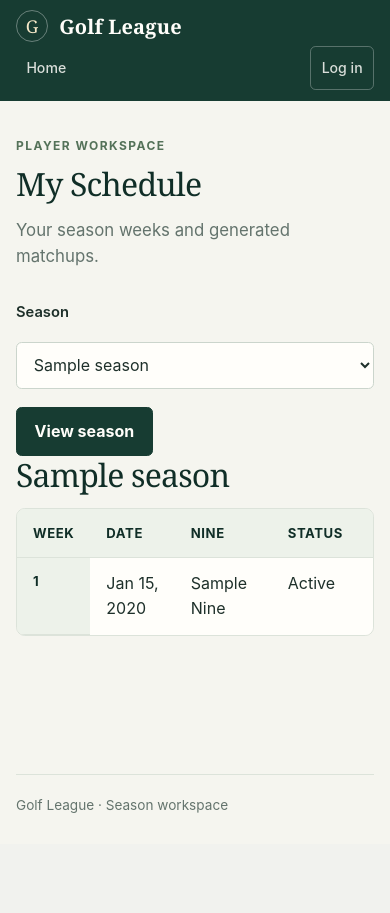
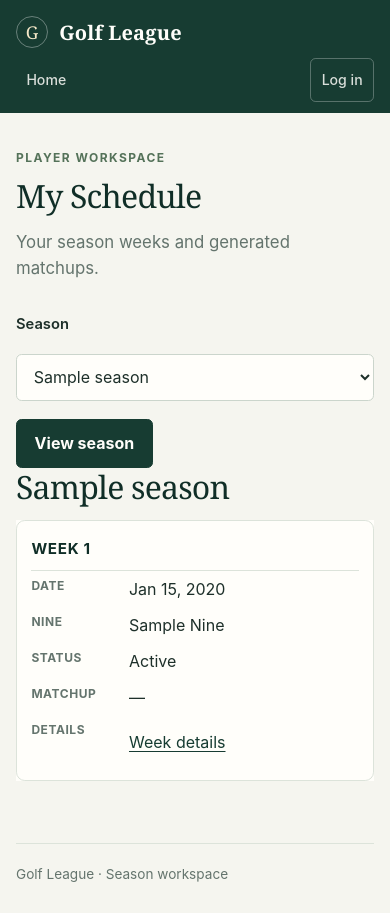
Before and after one commit to adhatcher-org/golf_league, a FastAPI app: template templates/player/my_schedule.html in a window 390 px wide. Before the commit the page ends 813 px from the top, so only its background shows below. Run offline with FastAPI, Linux system fonts and the light colour scheme; the template is opened without the code that fills it: most values are stand-ins (such as "Sample title", 1, 10 or a date in 2020); parts of the project's set-up code (start-up, migrations or seed data) failed here and were passed over.

Commit message:
GL-61 candidate: attempt 1

```diff
--- a/golf_league/routers/admin_courses.py
+++ b/golf_league/routers/admin_courses.py
@@ -388,7 +388,9 @@ async def hole_grid_form(
     if grid is None:
         raise HTTPException(status_code=status.HTTP_404_NOT_FOUND, detail="Not found")
     course, holes, tee_sets = grid
-    return _templates(request).TemplateResponse(request, "admin/courses/holes.html", _grid_context(request, course=course, holes=holes, tee_sets=tee_sets))
+    context = _grid_context(request, course=course, holes=holes, tee_sets=tee_sets)
+    context["saved"] = request.query_params.get("saved") == "1"
+    return _templates(request).TemplateResponse(request, "admin/courses/holes.html", context)
 
 
 @router.post("/admin/courses/{course_id}/holes")
@@ -414,7 +416,7 @@ async def save_hole_grid_submit(
         return _templates(request).TemplateResponse(request, "admin/courses/holes.html", _grid_context(request, course=course, holes=current_holes, tee_sets=tee_sets, errors={"grid": "Enter a complete valid grid."}), status_code=status.HTTP_422_UNPROCESSABLE_ENTITY)
     except CourseValidationError as exc:
         return _templates(request).TemplateResponse(request, "admin/courses/holes.html", _grid_context(request, course=course, holes=current_holes, tee_sets=tee_sets, errors=exc.errors), status_code=status.HTTP_422_UNPROCESSABLE_ENTITY)
-    return RedirectResponse(url=f"/admin/courses/{course_id}/holes", status_code=status.HTTP_303_SEE_OTHER)
+    return RedirectResponse(url=f"/admin/courses/{course_id}/holes?saved=1", status_code=status.HTTP_303_SEE_OTHER)
 
 
 @router.post("/admin/courses/{course_id}/tees/{tee_set_id}/delete")
--- a/static/app.css
+++ b/static/app.css
@@ -80,6 +80,7 @@ a:hover {
 }
 
 .brand {
+    min-height: 2.75rem;
     display: inline-flex;
     align-items: center;
     gap: 0.7rem;
@@ -433,7 +434,10 @@ p.error::before,
 .config-note { max-width: 42rem; font-size: 0.9rem; }
 
 .table-wrap {
-    overflow: hidden;
+    /* A wide table scrolls inside its own region; position: relative keeps
+       absolutely positioned (visually hidden) content inside it (F1, F2). */
+    position: relative;
+    overflow-x: auto;
     border: 1px solid var(--line);
     border-radius: 0.55rem;
     background: var(--surface);
@@ -748,6 +752,13 @@ tbody tr:hover {
 
 .visually-hidden {
     position: absolute;
+    /* Pinned to the containing block's corner so a hidden label can never
+       sit past the right edge and widen the page (F2). */
+    top: 0;
+    left: 0;
+    margin: -1px;
+    padding: 0;
+    border: 0;
     width: 1px;
     height: 1px;
     overflow: hidden;
@@ -960,6 +971,8 @@ button:disabled:hover {
 
 .import-row__source summary {
     width: fit-content;
+    min-height: 2.75rem;
+    padding: 0.65rem 0;
     cursor: pointer;
 }
 
@@ -1200,7 +1213,9 @@ button:disabled:hover {
 
     .import-fields__header,
     .import-fields {
-        grid-template-columns: 20ch 15ch 25ch 35ch 13ch 8ch 5ch;
+        /* rem, not ch: the header and the inputs use different font sizes,
+           so ch columns drifted apart (F13). */
+        grid-template-columns: 11rem 8rem 12rem 17rem 8rem 6.5rem 5rem;
         column-gap: 0.6rem;
         width: max-content;
         min-width: 100%;
@@ -1352,8 +1367,8 @@ button:disabled:hover {
     top: 0.8rem;
     right: 0.8rem;
     display: grid;
-    width: 2.75rem;
-    min-height: 2.75rem;
+    width: 3rem;
+    min-height: 3rem;
     padding: 0;
     place-items: center;
     border: 1px solid var(--line);
@@ -1383,3 +1398,79 @@ button:disabled:hover {
     .opponent-dialog,
     .opponent-dialog::backdrop { animation: none; }
 }
+
+/* --- Release fixes (GL-61 browser run) ------------------------------------ */
+
+[hidden] { display: none !important; }
+
+.golfer-table-wrap,
+.season-roster__table-wrap,
+.week-preview,
+.import-roster { position: relative; }
+
+/* F3: grid items default to min-width:auto, which let the file input and the
+   CSV sample push the form past a 390px screen. */
+label > input,
+label > select,
+label > textarea { min-width: 0; max-width: 100%; }
+input[type="file"] { max-width: 100%; }
+pre { max-width: 100%; overflow-x: auto; }
+.wrap-pre { white-space: pre-wrap; overflow-wrap: anywhere; }
+.section-break { margin-top: 2.5rem; }
+
+.error-page { max-width: 42rem; }
+.error-page__actions { display: flex; flex-wrap: wrap; gap: 0.6rem; }
+
+/* F13: one left inset for every review row and the header, so columns line up
+   whether or not a row carries the error border. */
+@media (min-width: 721px) {
+    .import-row,
+    .import-row:focus-within { padding-left: 0.9rem; padding-right: 0.8rem; border-left: 3px solid transparent; }
+    .import-row--error { border-left-color: var(--danger); }
+    .import-fields__header { padding-left: calc(0.9rem + 3px); }
+}
+
+@media (max-width: 720px) {
+    /* F6: standalone and table links get a 44px tap height on phones. */
+    .page-shell a:not(.button-link) {
+        min-height: 2.75rem;
+        display: inline-flex;
+        align-items: center;
+    }
+
+    /* OBS-7: My Schedule becomes one card per week, so the matchup is on
+       screen instead of in a sideways-scrolling column. */
+    .schedule-cards { overflow: visible; border: 0; background: transparent; }
+    .schedule-cards__table,
+    .schedule-cards__table tbody,
+    .schedule-cards__table tr,
+    .schedule-cards__table th,
+    .schedule-cards__table td { display: block; min-width: 0; }
+    .schedule-cards__table thead { position: absolute; top: 0; left: 0; width: 1px; height: 1px; overflow: hidden; clip: rect(0 0 0 0); }
+    .schedule-cards__table tr {
+        margin-bottom: 0.9rem;
+        padding: 0.4rem 0.9rem 0.6rem;
+        border: 1px solid var(--line);
+        border-radius: 0.55rem;
+        background: var(--surface);
+    }
+    .schedule-cards__table tbody tr:hover { background: var(--surface); }
+    .schedule-cards__table th[scope="row"] { padding: 0.6rem 0; background: transparent; font-size: 0.95rem; }
+    .schedule-cards__table th[scope="row"]::before { content: "Week "; }
+    .schedule-cards__table td {
+        display: grid;
+        grid-template-columns: 5.5rem minmax(0, 1fr);
+        gap: 0.6rem;
+        padding: 0.35rem 0;
+        border: 0;
+        overflow-wrap: anywhere;
+    }
+    .schedule-cards__table td::before {
+        content: attr(data-label);
+        color: var(--muted);
+        font-size: 0.75rem;
+        font-weight: 700;
+        letter-spacing: 0.045em;
+        text-transform: uppercase;
+    }
+}
--- a/templates/admin/courses/holes.html
+++ b/templates/admin/courses/holes.html
@@ -2,6 +2,7 @@
 {% block title %}Holes and yardages - Golf League{% endblock %}
 {% block content %}
 <h1>Holes and yardages: {{ course.name }}</h1>
+{% if saved and not errors %}<p class="notice" role="status"><strong>Saved.</strong> The complete hole grid was validated and stored.</p>{% endif %}
 {% if errors %}<ul class="error">{% for field, message in errors.items() %}<li>{{ field }}: {{ message }}</li>{% endfor %}</ul>{% endif %}
 <p>Paste a complete JSON grid below. Preview it before saving; the server validates every hole, index, par total, and tee yardage.</p>
 <form method="post" action="/admin/courses/{{ course.id }}/holes">
@@ -21,7 +22,7 @@ document.getElementById("preview-grid")?.addEventListener("click", () => {
 });
 </script>
 {% if holes %}
-<table><thead><tr><th>Hole</th><th>Nine</th><th>Par</th><th>SI 18</th><th>SI 9</th>{% for tee in tee_sets %}<th>{{ tee.name }} yards</th>{% endfor %}</tr></thead><tbody>
+<div class="table-wrap" role="region" aria-label="Holes and yardages table" tabindex="0"><table><thead><tr><th scope="col">Hole</th><th scope="col">Nine</th><th scope="col">Par</th><th scope="col">SI 18</th><th scope="col">SI 9</th>{% for tee in tee_sets %}<th scope="col">{{ tee.name }} yards</th>{% endfor %}</tr></thead><tbody>
 {% for hole in holes %}<tr><td>{{ hole.number }}</td><td>{{ hole.nine }}</td><td>{{ hole.par }}</td><td>{{ hole.stroke_index_18 }}</td><td>{{ hole.stroke_index_9 }}</td>{% for tee in tee_sets %}<td>{{ yardages.get(hole.id, {}).get(tee.id, '') }}</td>{% endfor %}</tr>{% endfor %}
-</tbody></table>{% endif %}
+</tbody></table></div>{% endif %}
 {% endblock %}
--- a/templates/admin/imports/new.html
+++ b/templates/admin/imports/new.html
@@ -18,13 +18,13 @@
     <section aria-labelledby="csv-format-heading">
         <h3 id="csv-format-heading">CSV file format</h3>
         <p>Upload a UTF-8 CSV with this exact header row and column order:</p>
-        <pre>FirstName,LastName,Tee,Handicap,Email,PhoneNumber</pre>
+        <pre class="wrap-pre">FirstName,LastName,Tee,Handicap,Email,PhoneNumber</pre>
         <p><code>Tee</code> must be <code>Blue</code>, <code>White</code>, or <code>Gold</code>. <code>Handicap</code> may be blank; otherwise use a whole number, including signed values.</p>
     </section>
     <button type="submit">Upload</button>
 </form>
 
-<h2>Purge expired imports</h2>
+<h2 class="section-break">Purge expired imports</h2>
 <p>Deletes every staged, applied or discarded batch (and its rows) whose retention period has passed.</p>
 <form method="post" action="/admin/roster/imports/purge">
     <input type="hidden" name="csrf_token" value="{{ csrf_token }}">
--- a/templates/admin/teams/form.html
+++ b/templates/admin/teams/form.html
@@ -5,6 +5,7 @@
     <div>
         <p class="eyebrow">Manage · {{ season.year }}</p>
         <h1>{% if team %}Assign players / edit team {{ team.number }}{% else %}Create team and assign players{% endif %}</h1>
+        {% if notice %}<p class="notice" role="status">{{ notice }}</p>{% endif %}
         <p>{{ season.name_override or season.year }}{% if team %} · {{ team.name }}{% endif %}</p>
     </div>
 </header>
--- a/templates/player/my_schedule.html
+++ b/templates/player/my_schedule.html
@@ -18,14 +18,14 @@
 {% if projection.season %}
 <h2>{{ projection.season.name_override or projection.season.year }}</h2>
 {% if projection.weeks %}
-<div class="table-wrap"><table>
+<div class="table-wrap schedule-cards"><table class="schedule-cards__table">
     <caption class="visually-hidden">My schedule for {{ projection.season.year }}</caption>
     <thead><tr><th scope="col">Week</th><th scope="col">Date</th><th scope="col">Nine</th><th scope="col">Status</th><th scope="col">Matchup</th><th scope="col">Details</th></tr></thead>
     <tbody>{% for item in projection.weeks %}{% set week = item.week %}<tr>
         <th scope="row">{{ week.index }}</th>
-        <td>{{ week.play_date.strftime('%b %-d, %Y') }}</td>
-        <td>{% if week.nine %}{{ week.nine|title }}{% else %}—{% endif %}</td>
-        <td>
+        <td data-label="Date">{{ week.play_date.strftime('%b %-d, %Y') }}</td>
+        <td data-label="Nine">{% if week.nine %}{{ week.nine|title }}{% else %}—{% endif %}</td>
+        <td data-label="Status">
             {% if item.state == 'cancelled' %}Cancelled
                 {% if item.makeup_week %} · Makeup: <a href="/weeks/{{ item.makeup_week.id }}?season_id={{ projection.season.id }}">Week {{ item.makeup_week.index }}</a>{% endif %}
             {% elif item.state == 'reserved' %}Reserved rain date{% if item.source_week %} for <a href="/weeks/{{ item.source_week.id }}?season_id={{ projection.season.id }}">Week {{ item.source_week.index }}</a>{% endif %}
@@ -35,7 +35,7 @@
             {% elif item.state == 'no_participation' %}No participation
             {% else %}{{ week.status|title }}{% endif %}
         </td>
-        <td>
+        <td data-label="Matchup">
             {% if item.state in ('match', 'makeup') %}
                 {% for match in item.matches %}<div>
                     {% if match.pairing.is_self_match %}<span>Self-match: both sides play against their own handicap.</span>{% endif %}
@@ -55,7 +55,7 @@
                 </div>{% endfor %}
             {% else %}—{% endif %}
         </td>
-        <td><a href="/weeks/{{ week.id }}?season_id={{ projection.season.id }}">Week details</a></td>
+        <td data-label="Details"><a href="/weeks/{{ week.id }}?season_id={{ projection.season.id }}">Week details</a></td>
     </tr>{% endfor %}</tbody>
 </table></div>
 {% else %}<p class="empty-state">No weeks are scheduled for this season yet.</p>{% endif %}
```
Also changed, not shown: golf_league/routers/admin_teams.py (+6 -3 lines), tests/test_accessibility.py (+42 -0 lines), .agents/codemap.md.
